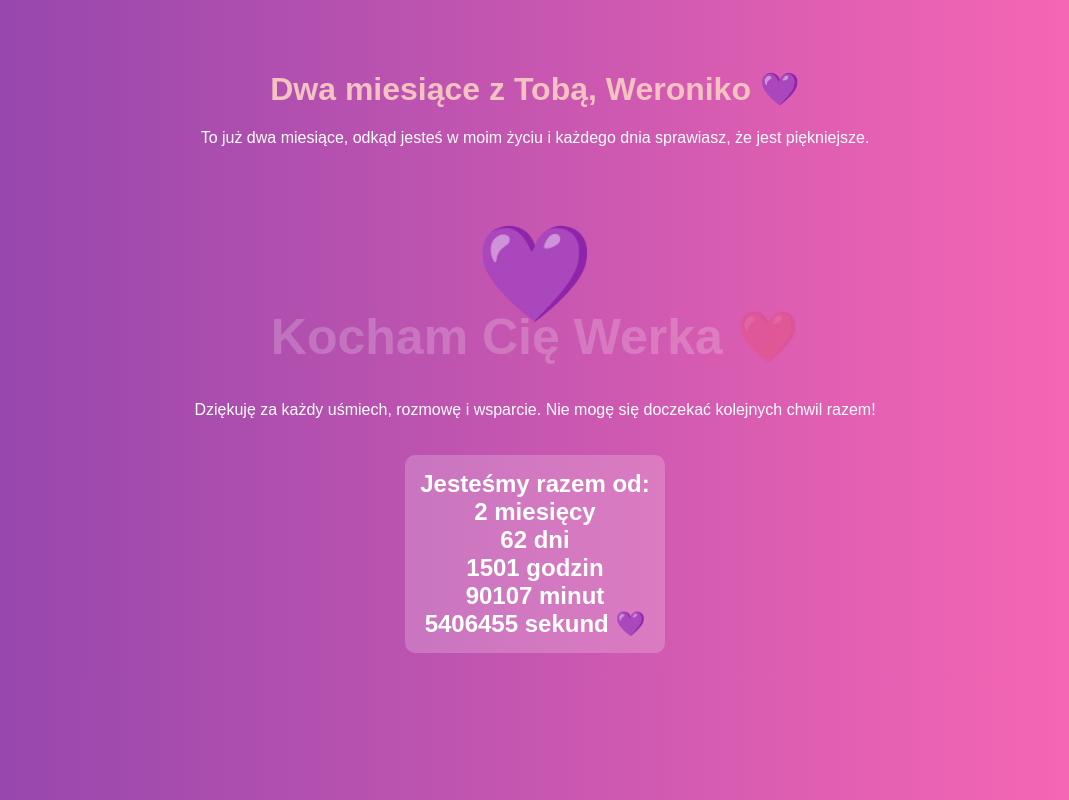
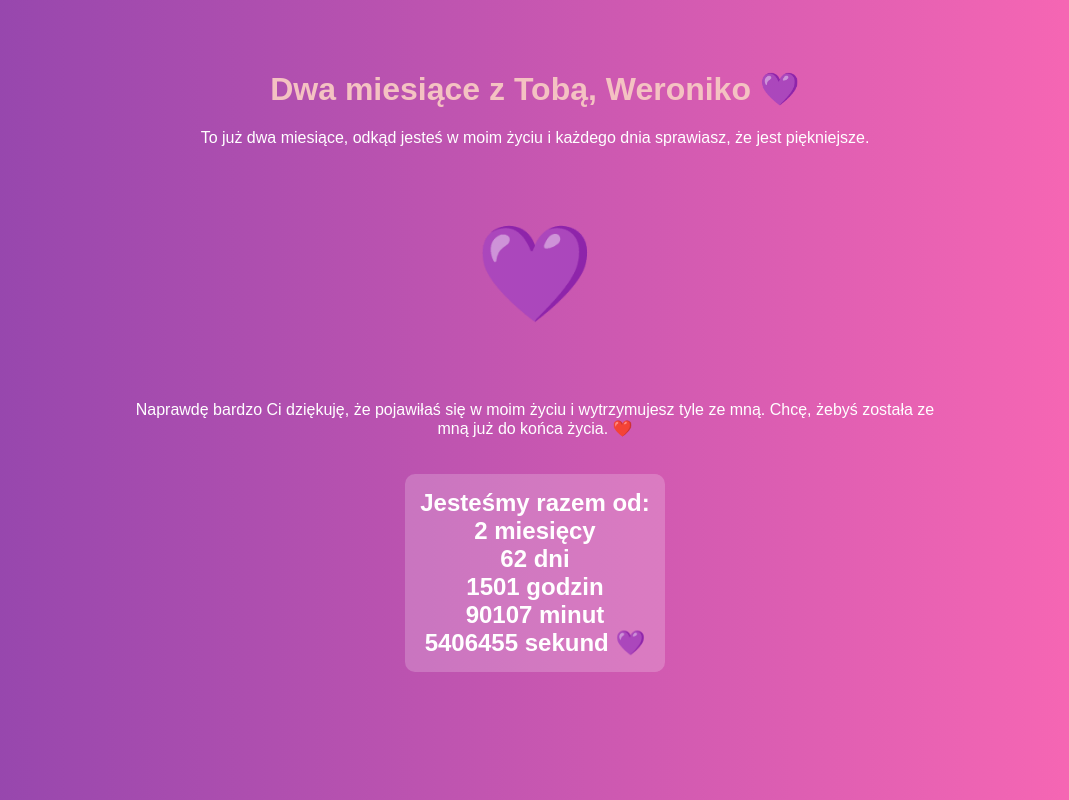
Before and after one commit to szamizw/2msc2, a plain HTML site: page index.html in a window 1280 px wide. Shown: the whole page, without its empty margins (105-1174 px from the left). Drawn offline with Linux system fonts and the light colour scheme.

Commit message:
Update index.html

```diff
--- a/index.html
+++ b/index.html
@@ -12,31 +12,15 @@
             color: white;
             margin: 0;
             padding: 0;
-            position: relative;
-        }
-        .background-text {
-            position: absolute;
-            top: 50%;
-            left: 50%;
-            transform: translate(-50%, -50%);
-            font-size: 50px;
-            font-weight: bold;
-            color: white;
-            opacity: 0.2;
-            z-index: 0;
         }
         h1 {
             color: #f4c2c2;
             margin-top: 50px;
-            position: relative;
-            z-index: 1;
         }
         .container {
             max-width: 800px;
             margin: 0 auto;
             padding: 20px;
-            position: relative;
-            z-index: 1;
         }
         .heart {
             font-size: 80px;
@@ -59,13 +43,12 @@
     </style>
 </head>
 <body>
-    <div class="background-text">Kocham Cię Werka ❤️</div>
-
     <div class="container">
         <h1>Dwa miesiące z Tobą, Weroniko 💜</h1>
         <p>To już dwa miesiące, odkąd jesteś w moim życiu i każdego dnia sprawiasz, że jest piękniejsze.</p>
         <p class="heart">💜</p>
-        <p>Dziękuję za każdy uśmiech, rozmowę i wsparcie. Nie mogę się doczekać kolejnych chwil razem!</p>
+        <p>Naprawdę bardzo Ci dziękuję, że pojawiłaś się w moim życiu i wytrzymujesz tyle ze mną.
+           Chcę, żebyś została ze mną już do końca życia. ❤️</p>
 
         <div class="timer" id="countup-timer">Ładowanie...</div>
     </div>
```
